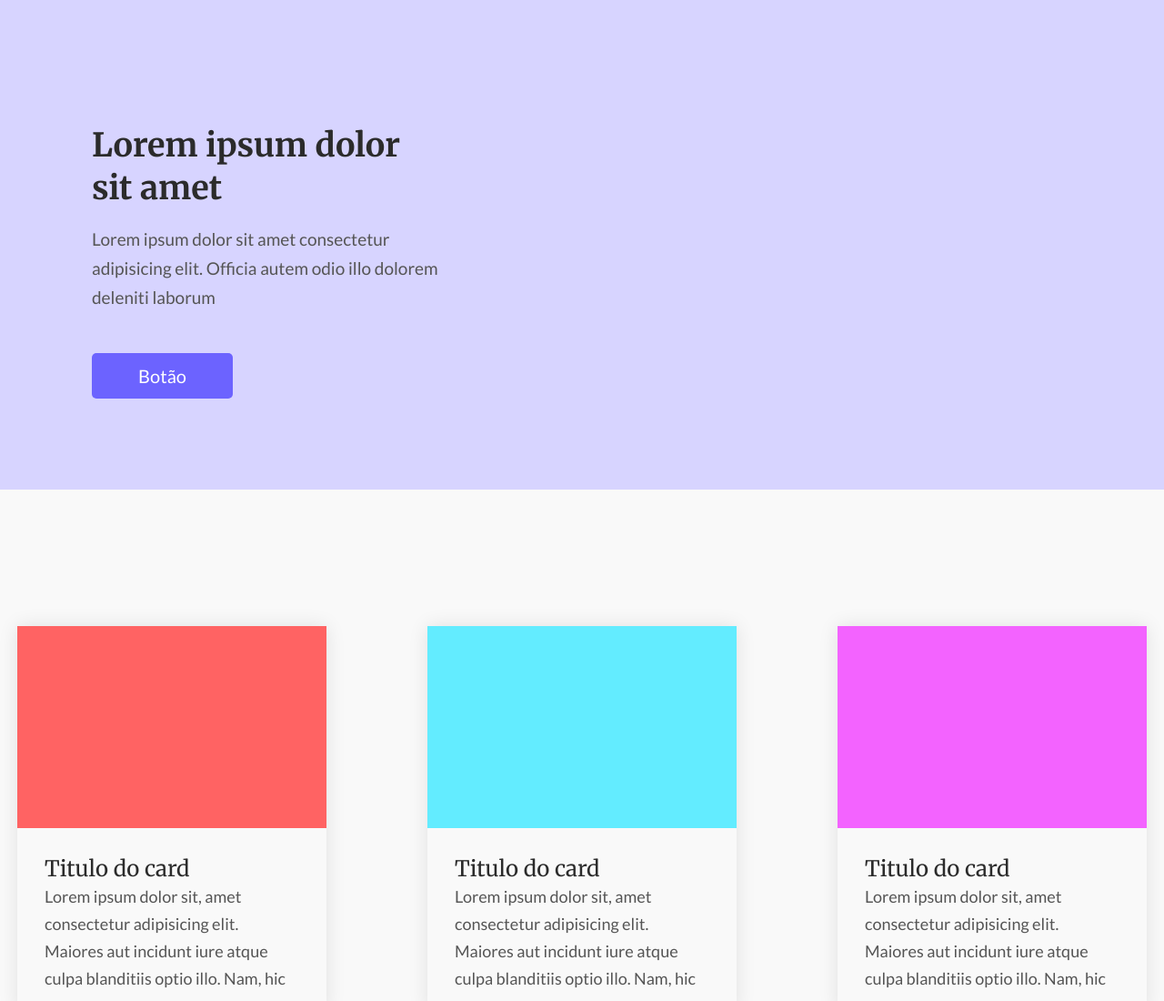
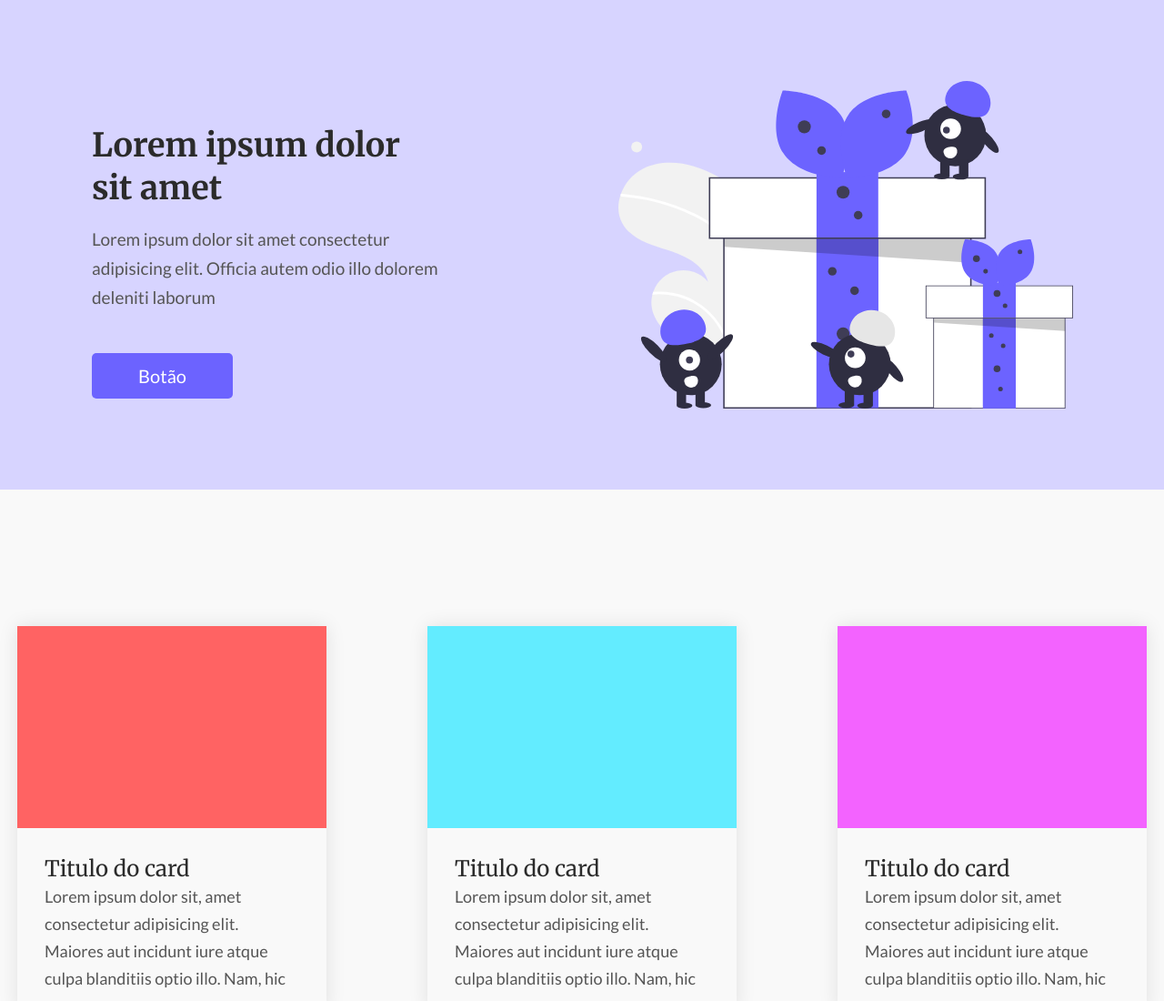
Before and after one commit to Christofer-Sousa/Desafio3-CodeLandia, a plain HTML site: page index.html in a window 1280 px wide. Shown: the top 1100 px of the page at 91% size. Drawn offline with Linux system fonts and the light colour scheme.

Commit message:
Desafio Concluido

```diff
--- a/index.html
+++ b/index.html
@@ -17,7 +17,7 @@
             <p>Lorem ipsum dolor sit amet consectetur adipisicing elit. Officia autem odio illo dolorem deleniti laborum</p>
             <button class="btn">Botão</button>
         </div>
-        <img src="./desafio 3/image/image.svg" alt="">
+        <img src="./image/image.svg" alt="">
     </section>
 
     <main>
```
